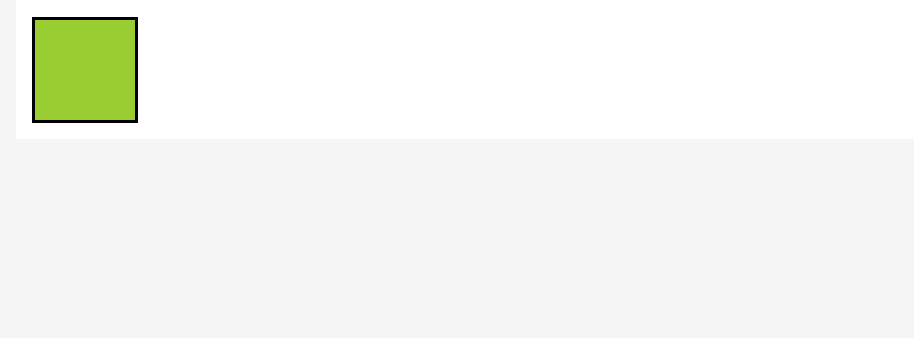
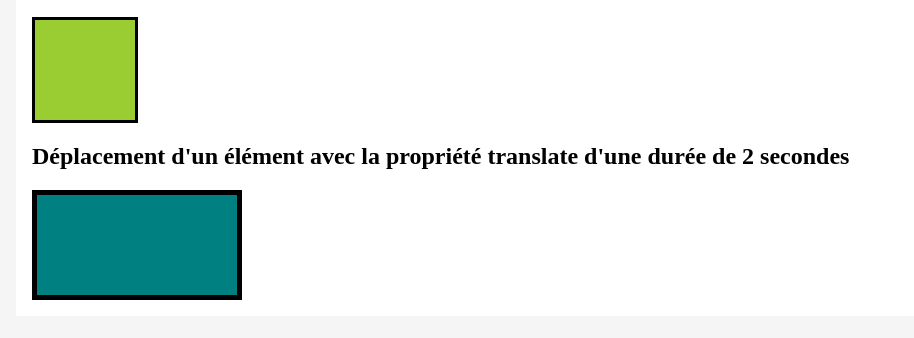
Before and after one commit to philippedandreadev/animation-css-transition, a plain HTML site: page index.html in a window 1280 px wide. Shown: the part 126-464 px from the top of the page, without its empty margins (96-1010 px from the left). Drawn offline with Linux system fonts and the light colour scheme.

Commit message:
Moving an element with the translate property with a duration of 2 seconds

```diff
--- a/index.html
+++ b/index.html
@@ -16,6 +16,13 @@
 
         </div>
     </div>
+
+    <div class="contentDeux">
+      <h2>Déplacement d'un élément avec la propriété translate d'une durée de 2 secondes</h2>
+      <div class="item-2">
+
+      </div>
+  </div>
   </div>
 </body>
 </html>
--- a/style.css
+++ b/style.css
@@ -19,9 +19,24 @@ Changement de couleur de fond d'un élément avec une durée de 2s et un délai
     height: 100px;
     background-color:yellowgreen;
     border: 3px solid black;
-    transition-duration: 3s;
+    transition-duration: 2s;
     transition-delay: 1s;
 }
 .item:hover {
     background-color: red;
 }
+
+/* Déplacement d'un élément avec la propriété translate avec une durée de 2 secondes */
+.item-2 {
+    width: 200px;
+    height: 100px;
+    background-color:teal;
+    border: 5px solid black;
+    transition-duration: 2s;
+}
+
+.item-2:hover {
+    /* on peut également utiliser translateY pour le déplacement sur l'axe verticale ou
+    utiliser translate(valeur1,valeur2) pour modifier le déplacement sur l'axe horizontale et vertical */
+    transform: translateX(300px);
+}
```
